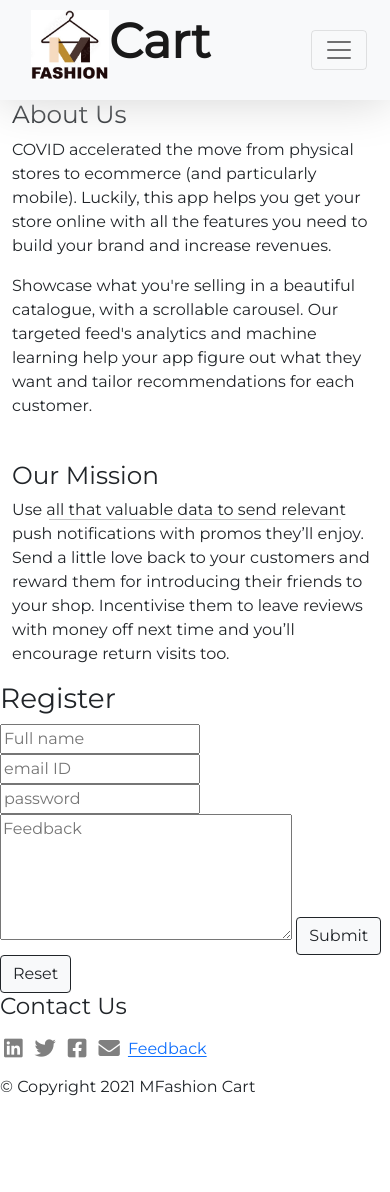
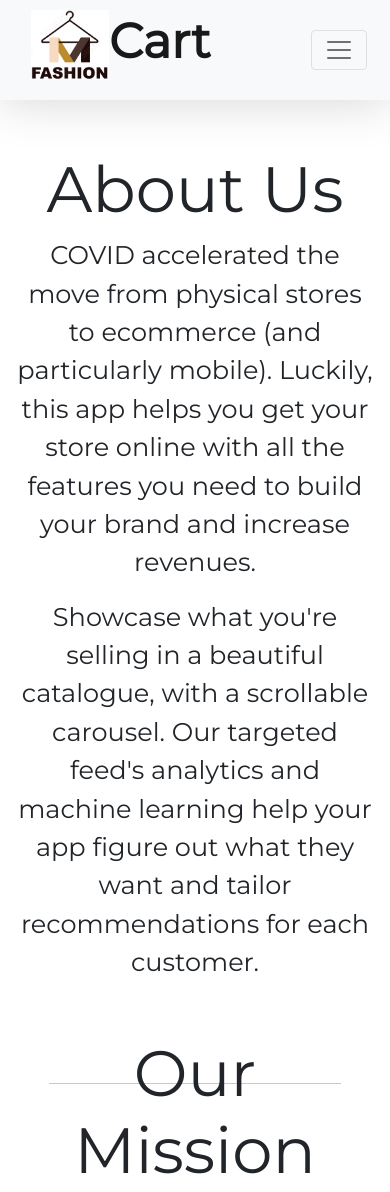
Before and after one commit to mradul-gpt/MFashionCart-MnP4, a plain HTML site: page about.html in a window 390 px wide. Shown: the top 1192 px of the page. Before the commit the page ends 1115 px from the top, so only its background shows below. Drawn offline with nearby package versions, Linux system fonts and the light colour scheme.

Commit message:
Update style.css

```diff
--- a/style.css
+++ b/style.css
@@ -21,7 +21,7 @@ body{
     padding-right: 10px;
 }
 .nav-item:hover{
-    font-size: 1.13rem; font-weight: 600;
+    font-weight: 600;
 }
 @media (max-width: 1100px){
     .nav-logo{
@@ -206,5 +206,83 @@ hr{
 .fot:hover{
     color: black;
 }
+#footer .feedback{
+    color: gray; font-size: 1.4rem; padding-left: 10px;
+}
+#footer .feedback:hover{
+    color: black;
+}
+
+/* ---------------------------------About US section---------------------------------- */
+#about{
+    text-align: center;
+    position: relative; top: 40px;
+}
+
+/* -------------------------------------Form Page---------------------------------------- */
+.form-page{
+    width: 40%; padding: 2% 5%; margin: 10% 30%;
+    box-shadow: 1px 1px 10px black;
+    text-align: center;
+}
+.form-page h1{
+    margin: 2% 2% 10%;
+    font-family: "Montserrat",sans-serif;
+}
+
+form input{
+    width: 100%; padding: 1%; margin: 1%;
+}
+
+form select{
+    width: 100%; padding: 1%; margin: 1%;
+}
+
+form button{
+    width: 100%; padding: 1%; margin: 1%;
+}
+form textarea{
+    width: 100%; margin: 4px;
+}
+#footer2{
+    height: 250px;
+    background-color: #F0ECE3;
+    text-align: center;
+}
+#footer2 h3{
+    padding-top: 3%;
+}
+.fot{
+    color: gray;
+    padding: 3% 1% 5% 1%;
+}
+.fot:hover{
+    color: black;
+}
+#footer2 .feedback{
+    color: gray; font-size: 1.4rem; padding-left: 10px;
+}
+#footer2 .feedback:hover{
+    color: black;
+}
+
+@media (max-width: 1100px){
+    .form-page{
+        width: 65%; padding: 2%; margin: 15% 18% 10%;
+    }
+    #about h2{
+        font-size: 4rem;
+        padding-top: 3%;
+    }
+    #about p{
+        font-size: 1.6rem;
+    }
+    .form-page{
+        font-size: 1.5rem;
+    }
+    .form-page h1{
+        font-size: 3rem;
+    }
+}
 
 /* -------------------------------------------END---------------------------------- */
```
